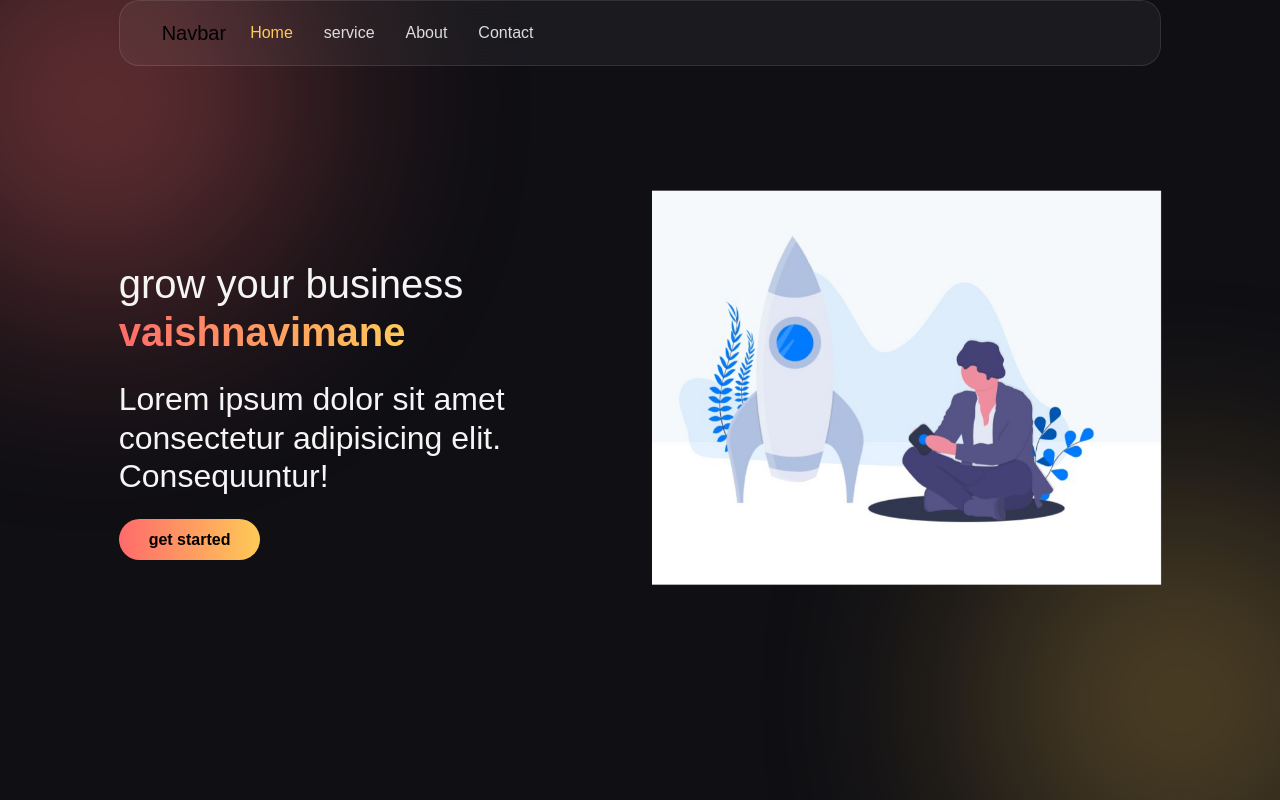
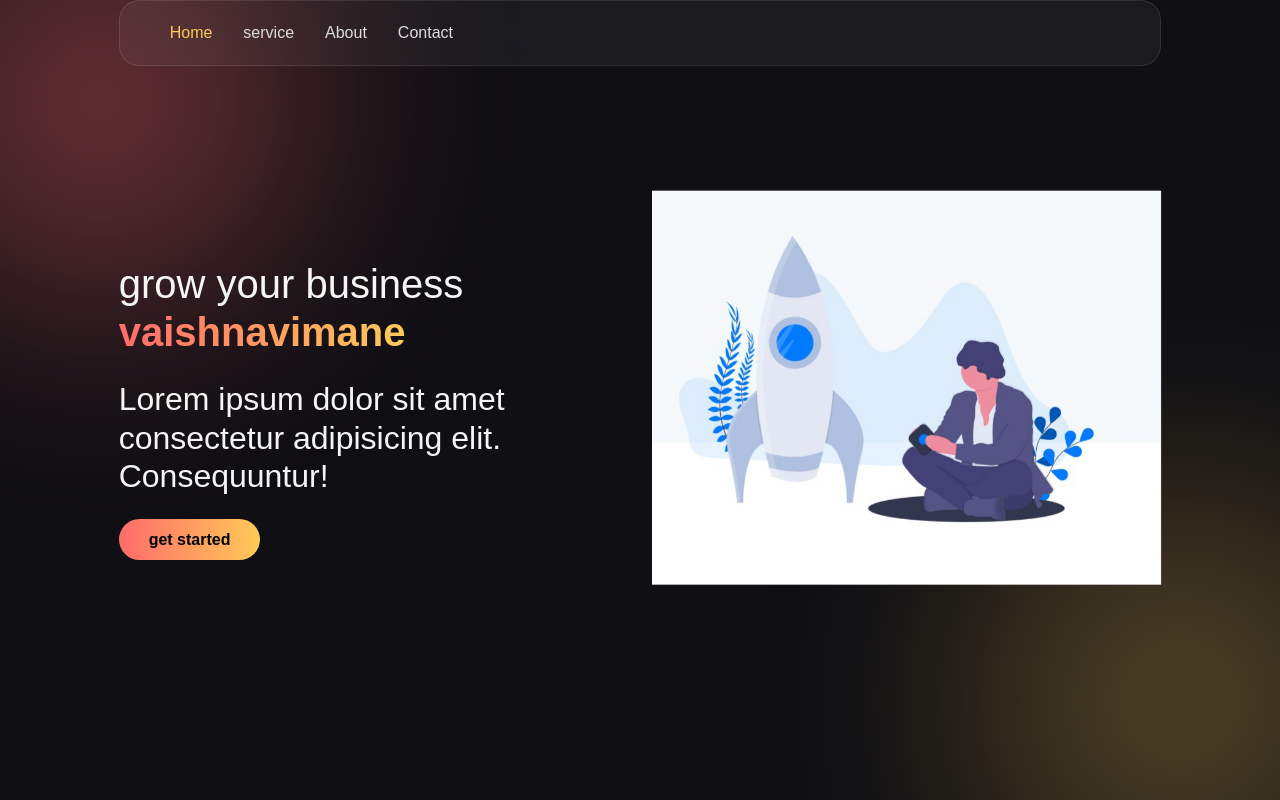
Before and after one commit to vaishnavimane896/newweb, a React (Vite) app in the folder my-react-app/: page / in a window 1280 px wide. Shown: the top 800 px of the page. Built offline with nearby package versions, Linux system fonts and the light colour scheme.

Commit message:
Update Navbar.jsx

```diff
--- a/my-react-app/src/Navbar.jsx
+++ b/my-react-app/src/Navbar.jsx
@@ -11,7 +11,7 @@ const Navbar =() =>{
 
         <nav className="navbar navbar-expand-lg navbar-light bg-light">
   <div className="container-fluid">
-    <NavLink className="navbar-brand" to="/">Navbar</NavLink>
+    {/* <NavLink className="navbar-brand" to="/">Navbar</NavLink> */}
     <button className="navbar-toggler" type="button" data-bs-toggle="collapse" data-bs-target="#navbarSupportedContent" aria-controls="navbarSupportedContent" aria-expanded="false" aria-label="Toggle navigation">
       <span className="navbar-toggler-icon"></span>
     </button>
```
